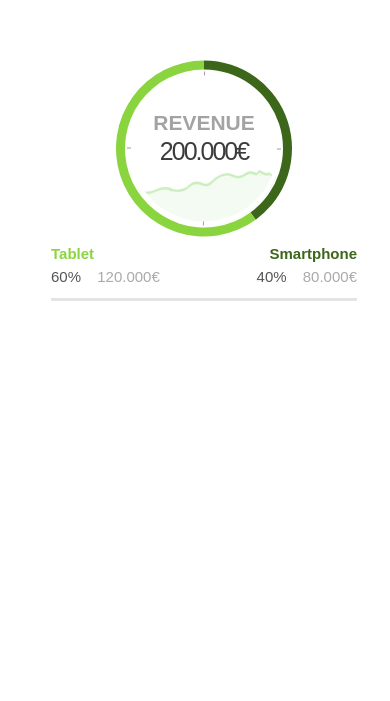
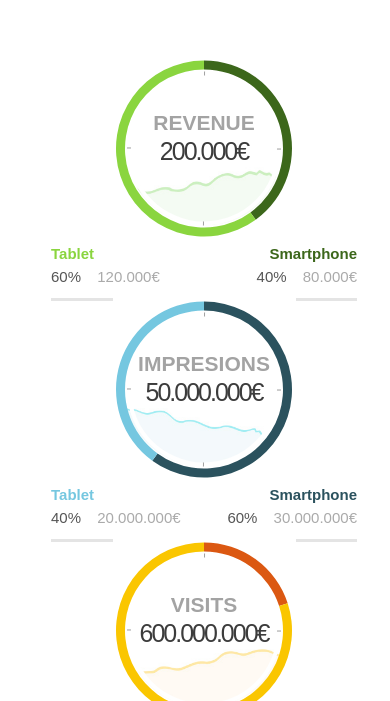
Before and after one commit to jorjoel777/d3SJ-test, a plain HTML site: page index.html in a window 390 px wide. Shown: the part 143-844 px from the top of the page. Drawn offline with nearby package versions, Linux system fonts and the light colour scheme.

Commit message:
fixed CSS

```diff
--- a/css/style.css
+++ b/css/style.css
@@ -141,12 +141,9 @@ h2{
     height: 320px;
 }
 
-@media screen and (max-width: 640px) {
-    .chart-wrapper {
-    height: 425px;
-    display: inline-flex;
-    width: 360px;
-    margin-top: 200px;
-    overflow-x: overlay;
+@media only screen and (max-width: 812px) and (min-width: 300px) {
+.chart-wrapper {
+    display: inline-block !important;
+    width: 360px !important;
 }
 }
```
